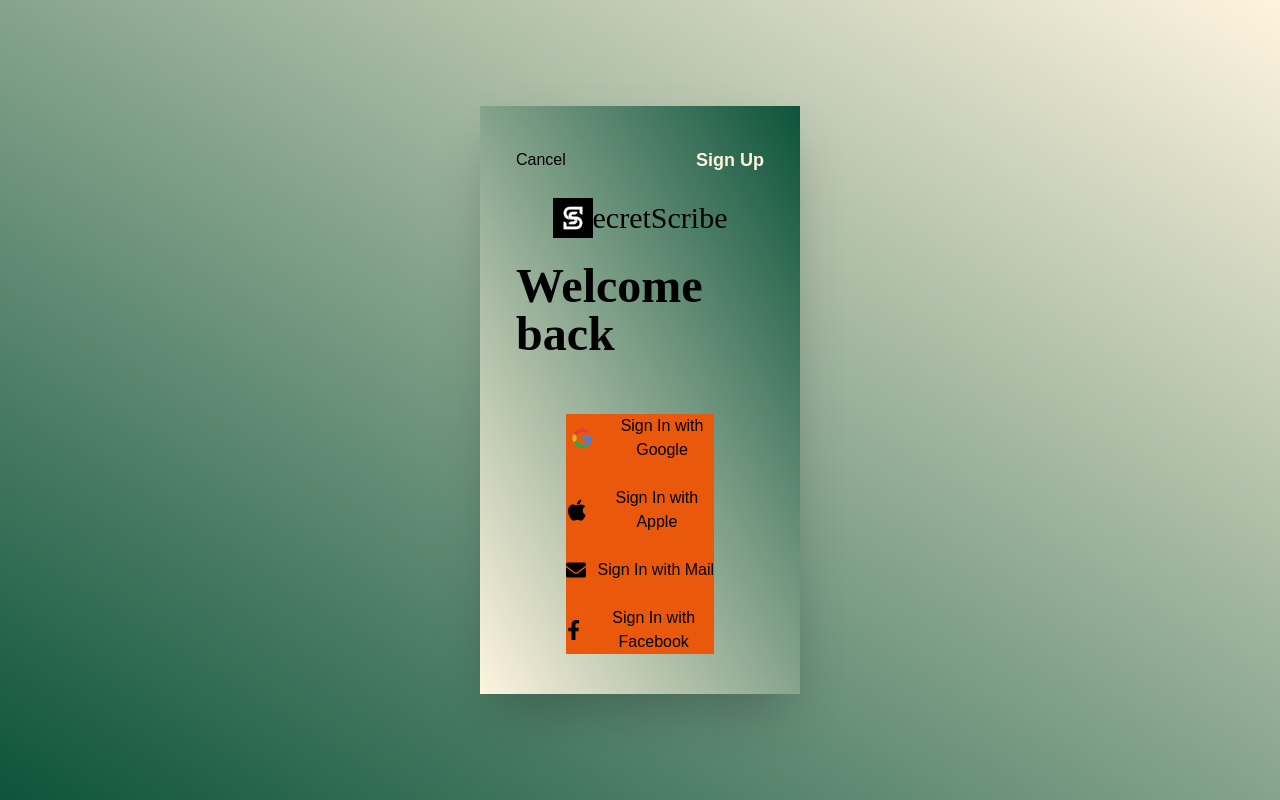
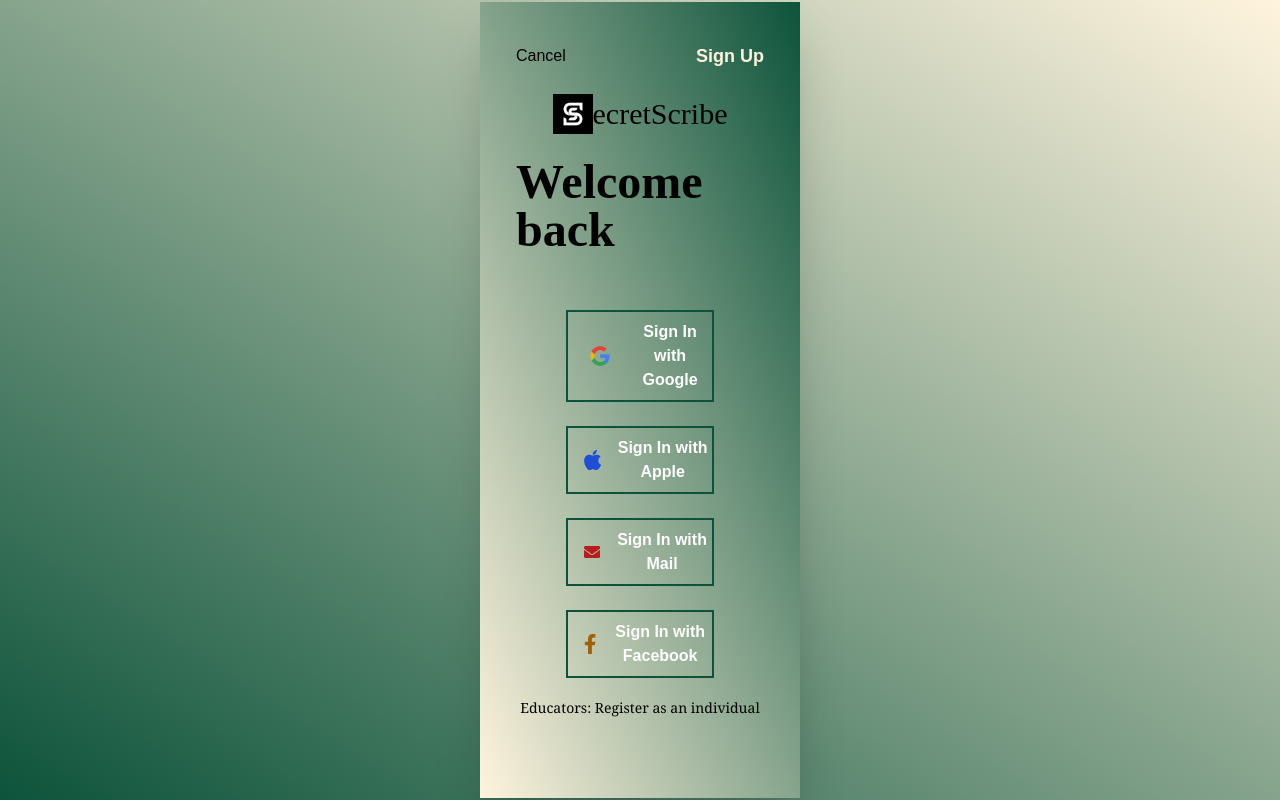
Before and after one commit to nsamedaisy/frontend-secretscribe, a Next.js app: page /login in a window 1280 px wide. Built offline with nearby package versions, Linux system fonts and the light colour scheme.

Commit message:
login page implementation

```diff
--- a/app/landing/page.tsx
+++ b/app/landing/page.tsx
@@ -17,7 +17,7 @@ const LandingPage = () => {
     <div className="bg-green text-cream min-h-screen">
       <div className="h-[95vh]">
 
-      <header className="px-4 py-6 flex justify-between items-center sm:px-8 md:px-16 lg:px-60 shadow-[rgba(0,0,0,0.5)_7px_5px_3px_0px] fixed w-full bg-green z-40">
+      <header className="px-4 py-4 flex justify-between items-center sm:px-8 md:px-16 lg:px-60 shadow-[rgba(0,0,0,0.5)_7px_5px_3px_0px] fixed w-full bg-green z-40">
           <div className="flex items-center">
             <img src="/sslogo.png" alt="SecretScribe Logo" className="hidden md:block w-16 h-16 lg:block" />
             <h1 className="hidden sm:block text-5xl font-extrabold font-marker">ecretScribe</h1>
@@ -34,7 +34,7 @@ const LandingPage = () => {
               </li>
               <li>
                 <Link
-                  href="/register"
+                  href="/login"
                   className="text-lg font-medium text-cream hover:text-white hover:underline"
                 >
                   Get Started
@@ -79,9 +79,9 @@ const LandingPage = () => {
               </li>
               <li className="mb-4">Explore different categories and topics, Join a community where secrets are shared and understood</li>
             </ul>
-            <button className="hover:bg-green hover:text-cream py-2 mt-6 text-green px-8 font-mono text-lg border-2 border-green">
+            <Link href="/login" className="hover:bg-green hover:text-cream py-2 mt-10 text-green px-8 font-mono text-lg border-2 border-green">
               Get Started
-            </button>
+            </Link>
           </div>
           <img src="/faceoff.png" alt="face Off" className="w-44 h-44 sm:w-96 sm:h-96" />
         </div>
--- a/app/login/page.tsx
+++ b/app/login/page.tsx
@@ -11,7 +11,7 @@ const Login = () => {
           <button>Cancel</button>
           <Link
             className="text-lg font-bold text-cream hover:underline"
-            href="/"
+            href="/register"
           >
             Sign Up
           </Link>
@@ -24,13 +24,13 @@ const Login = () => {
 
         <h1 className="py-6 text-5xl font-marker items-center justify-center flex font-bold">Welcome back</h1>
 
-        <section className="flex flex-col space-y-6 bg-orange-600 w-[60%] ml-[20%] mt-8">
-          <button className="flex items-center"><img src="/google.png" alt="Google logo" className="w-8 h-8 mr-3" /> Sign In with Google</button>
-          <button className="flex items-center"><FaApple className="w-6 h-6 mr-3" /> Sign In with Apple</button>
-          <button className="flex items-center"><FaEnvelope className="w-5 h-5 mr-3" /> Sign In with Mail</button>
-          <button className="flex items-center"><FaFacebookF className="w-5 h-5 mr-3" /> Sign In with Facebook</button>
+        <section className="flex flex-col space-y-6 w-[60%] ml-[20%] mt-8 text-white font-extrabold font-lobster mb-5">
+          <button className="flex items-center border-2 border-green py-2 pl-4"><img src="/google.png" alt="Google logo" className="w-8 h-8 mr-3" /> Sign In with Google</button>
+          <button className="flex items-center border-2 border-green py-2 pl-4"><FaApple className="w-6 h-6 mr-3 text-blue-700" /> Sign In with Apple</button>
+          <button className="flex items-center border-2 border-green py-2 pl-4"><FaEnvelope className="w-5 h-5 mr-3 text-red-700" /> Sign In with Mail</button>
+          <button className="flex items-center border-2 border-green py-2 pl-4"><FaFacebookF className="w-5 h-5 mr-3 text-yellow-700" /> Sign In with Facebook</button>
         </section>
-
+        <p className="mb-10 items-center text-sm justify-center flex font-serif">Educators: Register as an individual</p>
       </div>
     </div>
   );
```
